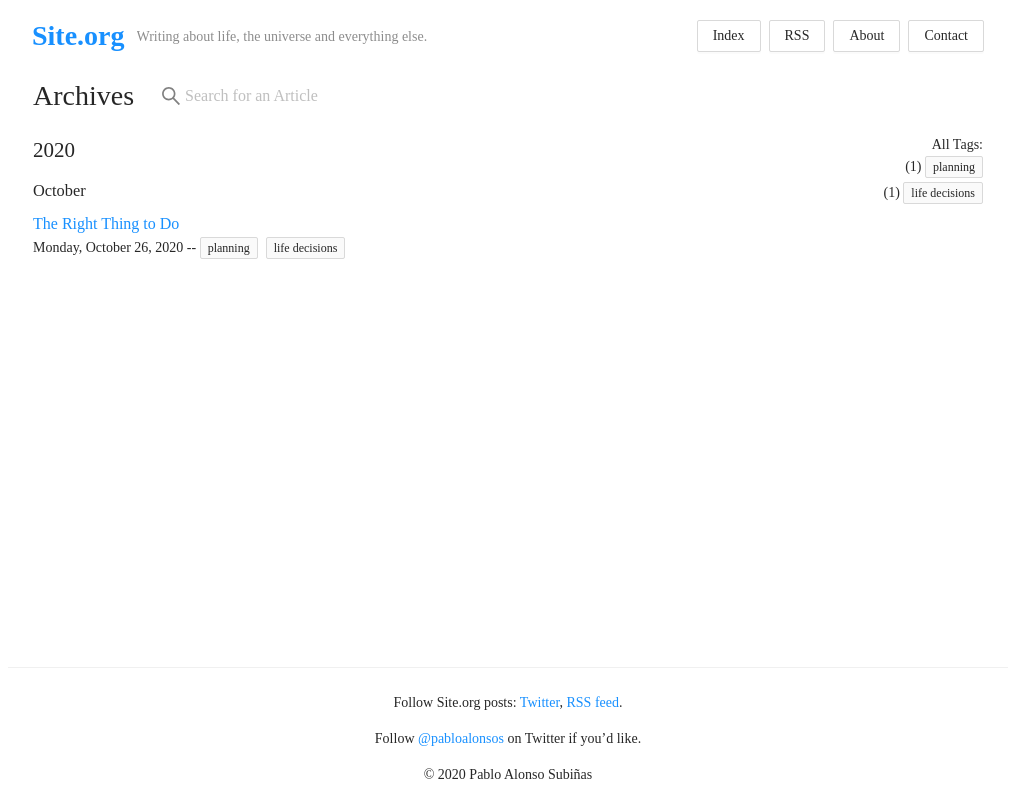
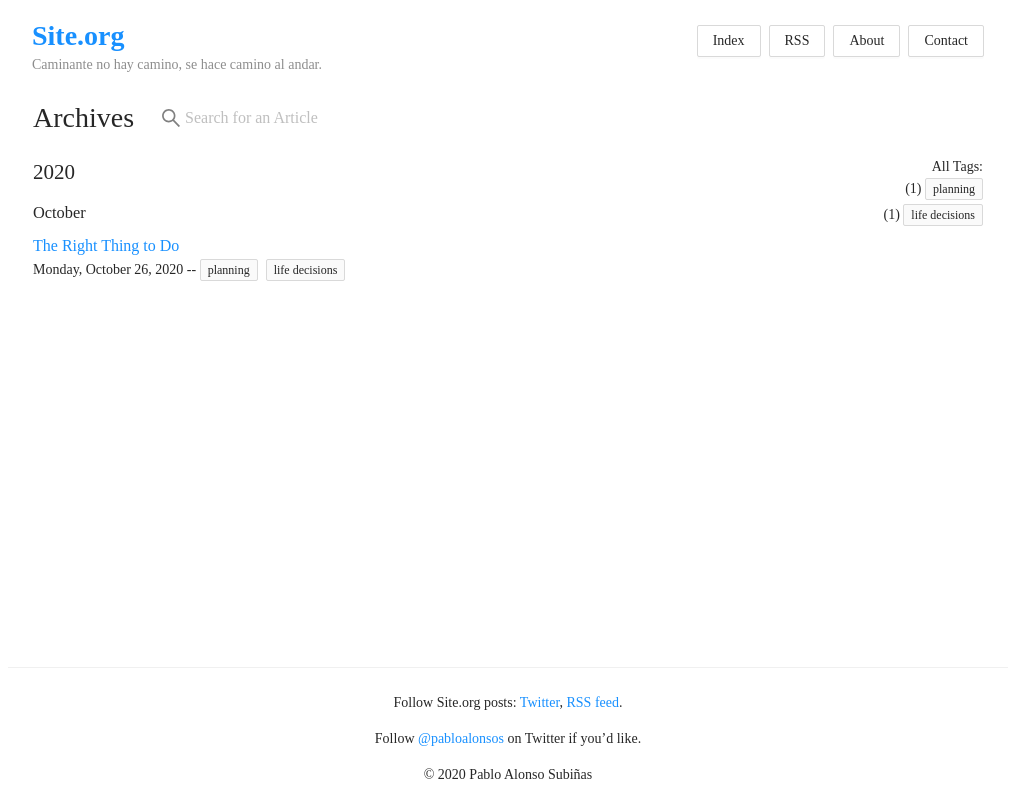
Before and after one commit to pabloalonsos/pabloalonsos.github.io, a React (Create React App) app: page /index in a window 1280 px wide. Shown: the whole page, without its empty margins (132-1147 px from the left). Built offline with nearby package versions, Linux system fonts and the light colour scheme.

Commit message:
better header

```diff
--- a/src/components/tag-filter.component.tsx
+++ b/src/components/tag-filter.component.tsx
@@ -1,4 +1,4 @@
-import React, { useState } from 'react';
+import React, { useState, useEffect } from 'react';
 import _ from 'lodash';
 import styled from 'styled-components';
 
@@ -8,7 +8,6 @@ import {useHistory, useLocation} from "react-router";
 interface TagFilterProps {
   tags: object;
 }
-
 
 const TagFilterList = styled.ul`
   min-width: 400px;
@@ -31,27 +30,31 @@ const Clickable = styled.span`
   color: #1890ff;
 `;
 
+function tagExtractor(query: string) {
+  const queryPairs = _.split(_.drop(query, 1).join(''), '&')
+  return _(queryPairs)
+    .map(queryPair => _(queryPair).split('=').without('tag').compact().value())
+    .flatten()
+    .value()
+}
+
 const TagFilter = ({ tags }: TagFilterProps) => {
   const { pathname, search: query }= useLocation();
   const history = useHistory();
-  const [ selectedTags, setSelectedTags ] = useState(
-    _(_.drop(query, 1).join(''))
-      .split('=')
-      .without('tag')
-      .compact()
-      .value()
-  );
+  const [ selectedTags, setSelectedTags ] = useState<string[]>([]);
+
+  useEffect(() => {
+    setSelectedTags(tagExtractor(query));
+  }, [query]);
 
   function onSelectTag(tag: string) {
     const newSelectedTags = _.includes(selectedTags, tag)
       ? _.without(selectedTags, tag)
       : [...selectedTags, tag];
-    setSelectedTags(newSelectedTags);
     history.replace(`${pathname}?${_.map(newSelectedTags, (sTag) => `tag=${sTag}`).join('&')}`);
   }
 
   function onClearAllTags() {
-    setSelectedTags([])
     history.replace(pathname);
   }
 
--- a/src/containers/header.container.tsx
+++ b/src/containers/header.container.tsx
@@ -7,6 +7,13 @@ const HeaderContainer = styled.header`
   .title {
     font-size: 28px;
   }
+  .ant-page-header-heading {
+    align-items: baseline;
+  }
+  .ant-page-header-heading-left {
+    flex-direction: column;
+    align-items: initial;
+  }
 `
 
 export default function Header() {
@@ -14,7 +21,7 @@ export default function Header() {
     <HeaderContainer>
       <PageHeader
         title={<Link to="/"><span className="title" title="Site.org">Site.org</span></Link>}
-        subTitle="Writing about life, the universe and everything else."
+        subTitle={<div>Caminante no hay camino, se hace camino al andar.</div>}
         extra={[
           <Button key="4"><Link to="/index">Index</Link></Button>,
           <Button key="3"><Link to="/rss">RSS</Link></Button>,
```
